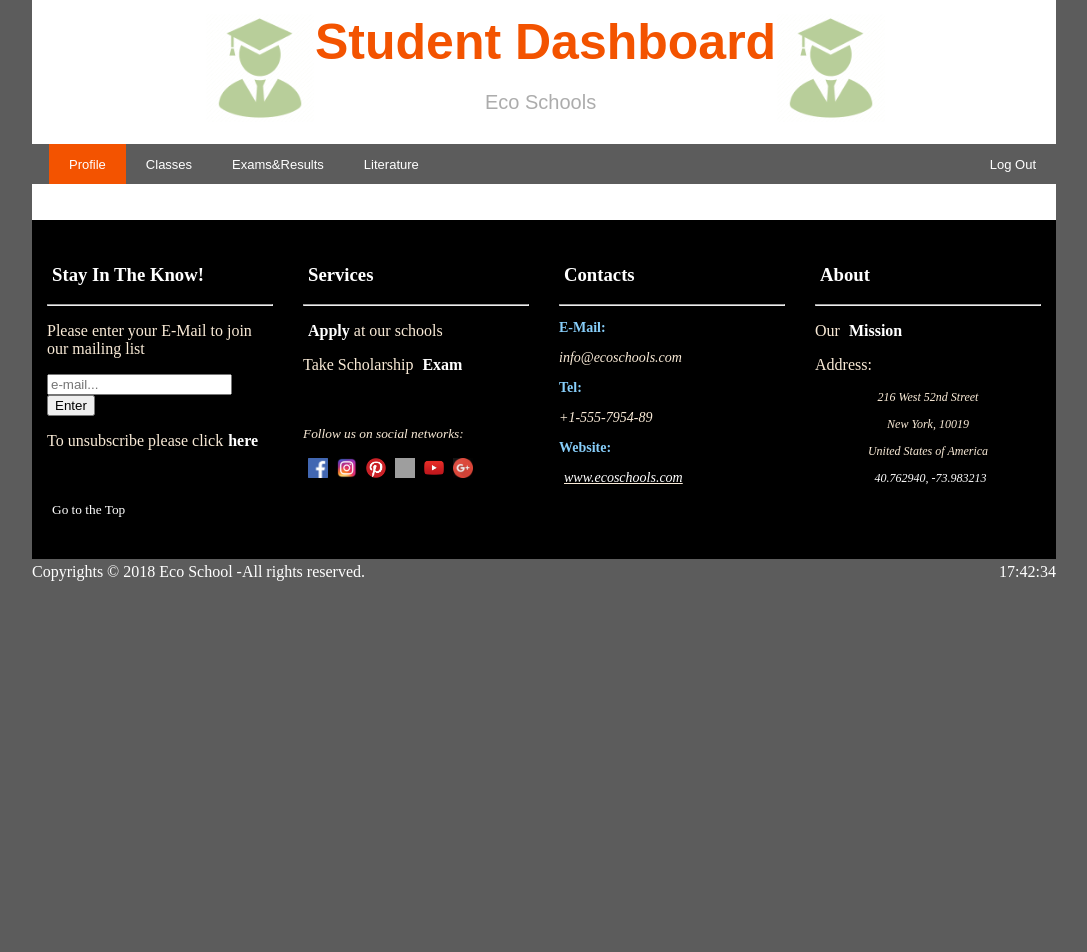
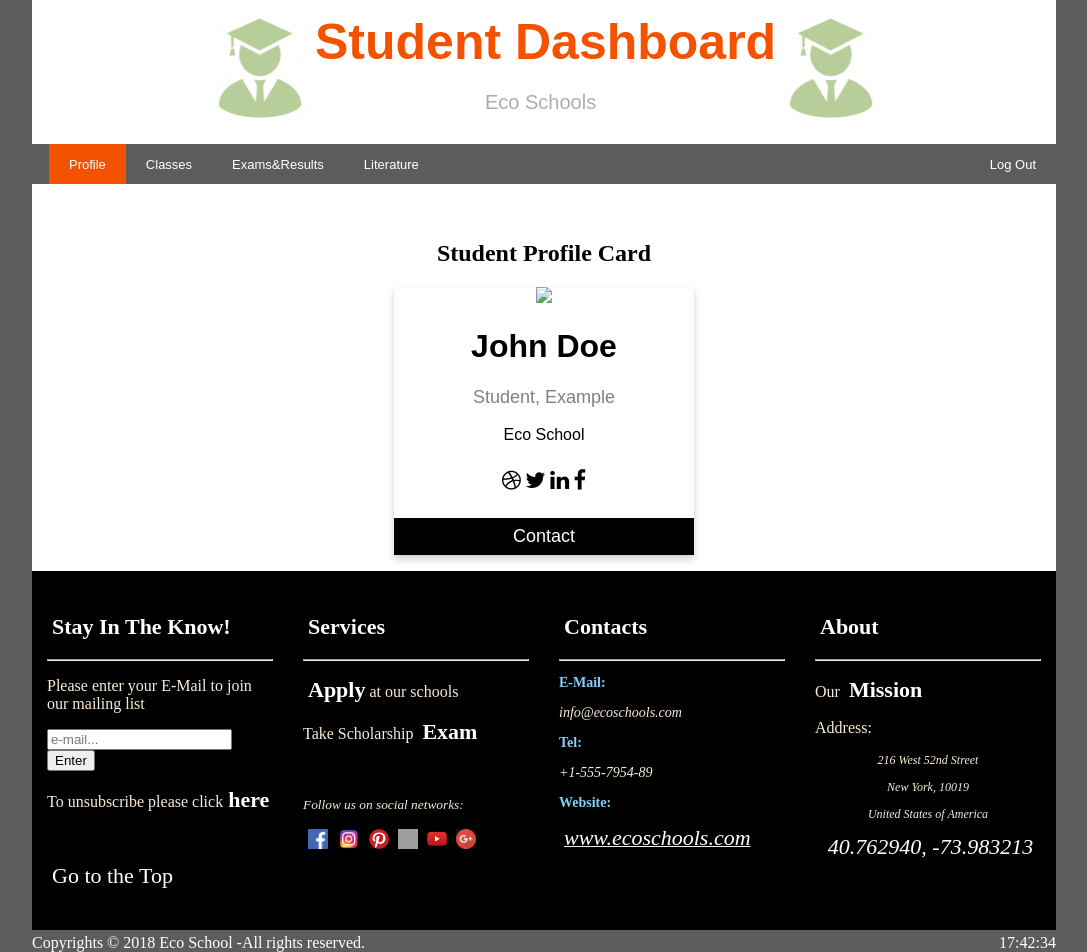
Before and after one commit to edonb99/INT18_19_Gr32, a PHP site: page /Profile.html in a window 1280 px wide. Shown: the whole page, without its empty margins (96-1183 px from the left). Before the commit the page ends 581 px from the top, so only its background shows below. Run offline with PHP 8.4, Linux system fonts and the light colour scheme; grey boxes are pictures that could not be loaded.

Commit message:
PI
profile edhe literature

```diff
--- a/Profile.html
+++ b/Profile.html
@@ -90,6 +90,69 @@
         <!--***********************************************HEADER_END****************************************************-->
 
         <!-- **********************************************BODY********************************************************* -->
+
+<!-- ////////////////////////////////////////////////////////////////// -->
+
+<link rel="stylesheet" href="https://cdnjs.cloudflare.com/ajax/libs/font-awesome/4.7.0/css/font-awesome.min.css">
+<style>
+.card {
+  box-shadow: 0 4px 8px 0 rgba(0, 0, 0, 0.2);
+  max-width: 300px;
+  margin: auto;
+  text-align: center;
+  font-family: arial;
+}
+
+.title {
+  color: grey;
+  font-size: 18px;
+}
+
+button {
+  border: none;
+  outline: 0;
+  display: inline-block;
+  padding: 8px;
+  color: white;
+  background-color: #000;
+  text-align: center;
+  cursor: pointer;
+  width: 100%;
+  font-size: 18px;
+}
+
+a {
+  text-decoration: none;
+  font-size: 22px;
+  color: black;
+}
+
+button:hover, a:hover {
+  opacity: 0.7;
+}
+</style>
+
+<h2 style="text-align:center">Student Profile Card</h2>
+
+<div class="card">
+  <img src=" " alt=" " style="width:100%">
+  <h1>John Doe</h1>
+  <p class="title">Student, Example</p>
+  <p>Eco School</p>
+  <div style="margin: 24px 0;">
+    <a href="#"><i class="fa fa-dribbble"></i></a>
+    <a href="#"><i class="fa fa-twitter"></i></a>
+    <a href="#"><i class="fa fa-linkedin"></i></a>
+    <a href="#"><i class="fa fa-facebook"></i></a>
+  </div>
+  <p><button>Contact</button></p>
+</div>
+
+
+<!-- ////////////////////////////////////////////////////////////////////////// -->
+
+
+
 
 
         <!-- **********************************************BODY_END********************************************************* -->
```
Also changed, not shown: Literature.css (+37 -0 lines), Literature.html (+65 -0 lines), tStudents.html (line endings or trailing spaces).
